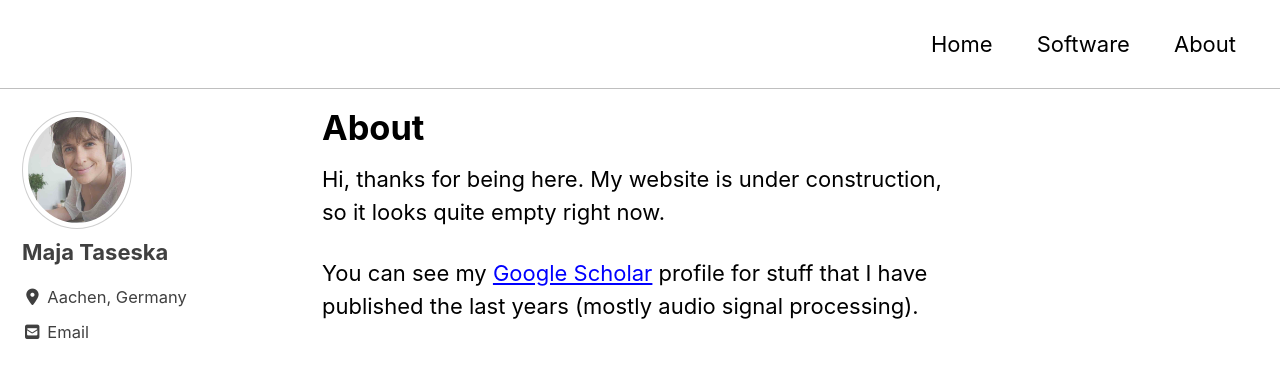
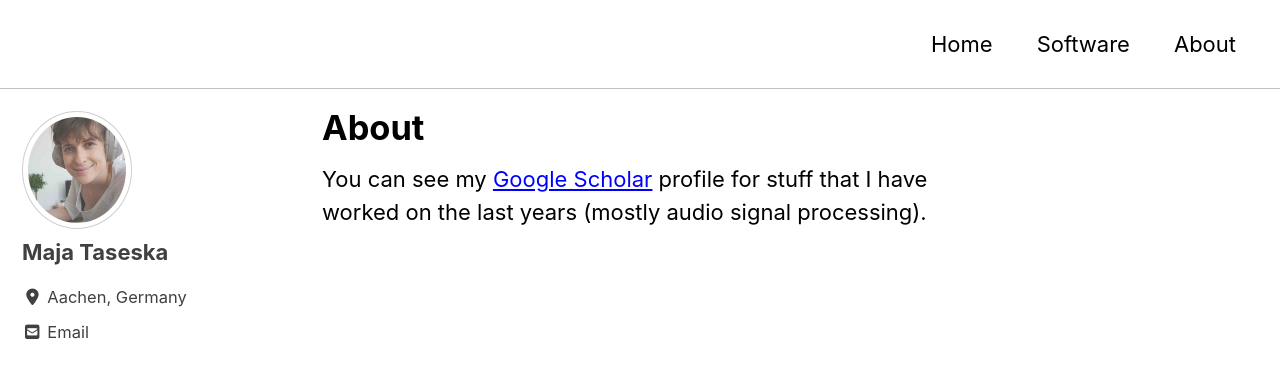
Before and after one commit to maj4e/maj4e.github.io, a Jekyll site: the page built from _pages/about.md, in a window 1280 px wide and 900 px high. Shown: the top 378 px of the window. Built offline with Jekyll 4.4.1, drawn with Linux system fonts in a browser that asks for light colours; cached includes are drawn as plain includes; nearby versions of some CDN libraries.

Commit message:
small update

```diff
--- a/_pages/about.md
+++ b/_pages/about.md
@@ -5,7 +5,5 @@ layout: single
 author_profile: true
 ---
 
-Hi, thanks for being here. My website is under construction, so it looks quite empty right now.
 
-<!--Some of the things I like doing are listed in my [CV](/assets/documents/resume_cv.pdf). -->
- You can see my [Google Scholar](https://scholar.google.com/citations?user=EOJ4vSoAAAAJ&hl=en) profile for stuff that I have published the last years (mostly audio signal processing).
+You can see my [Google Scholar](https://scholar.google.com/citations?user=EOJ4vSoAAAAJ&hl=en) profile for stuff that I have worked on the last years (mostly audio signal processing).
--- a/index.html
+++ /dev/null
@@ -1,4 +0,0 @@
----
-layout: single
-author_profile: true
----
```
Also changed, not shown: index.md (added, +11 -0 lines), assets/images/avatar1.jpg (deleted).
